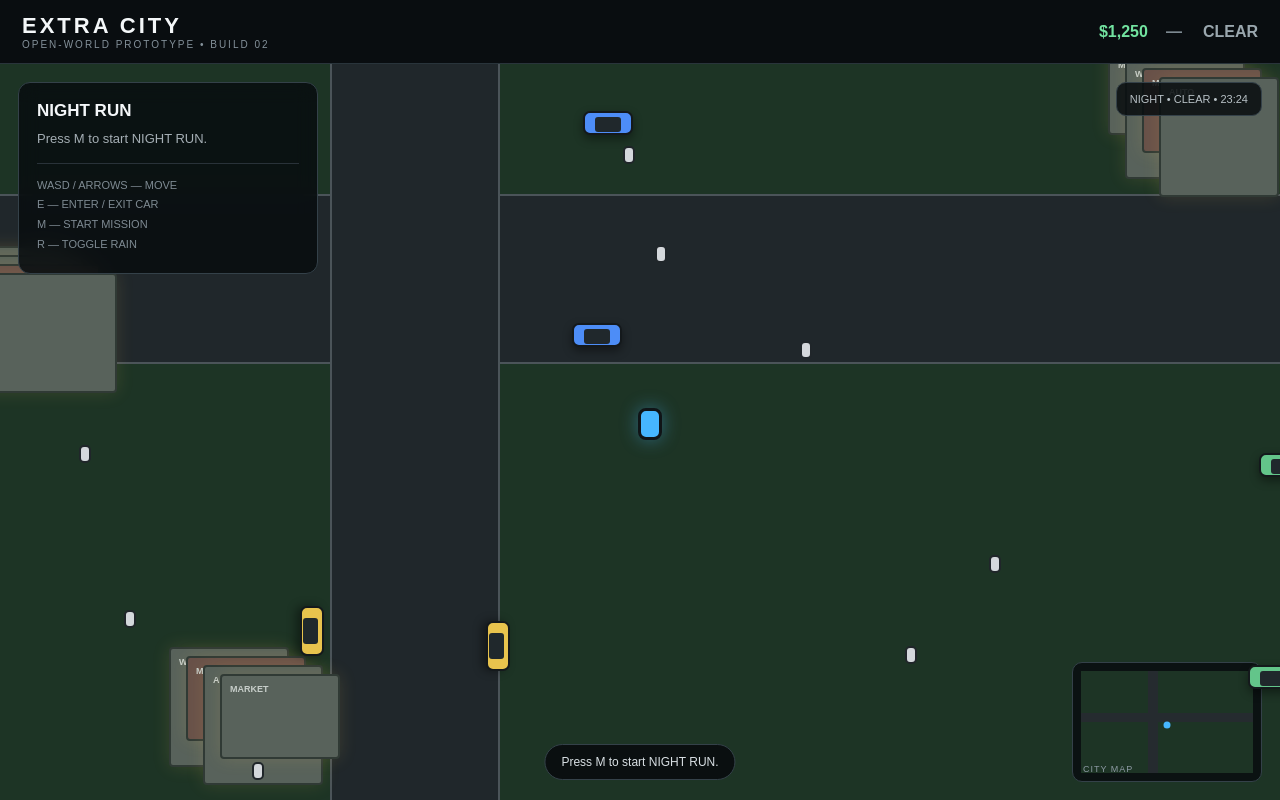
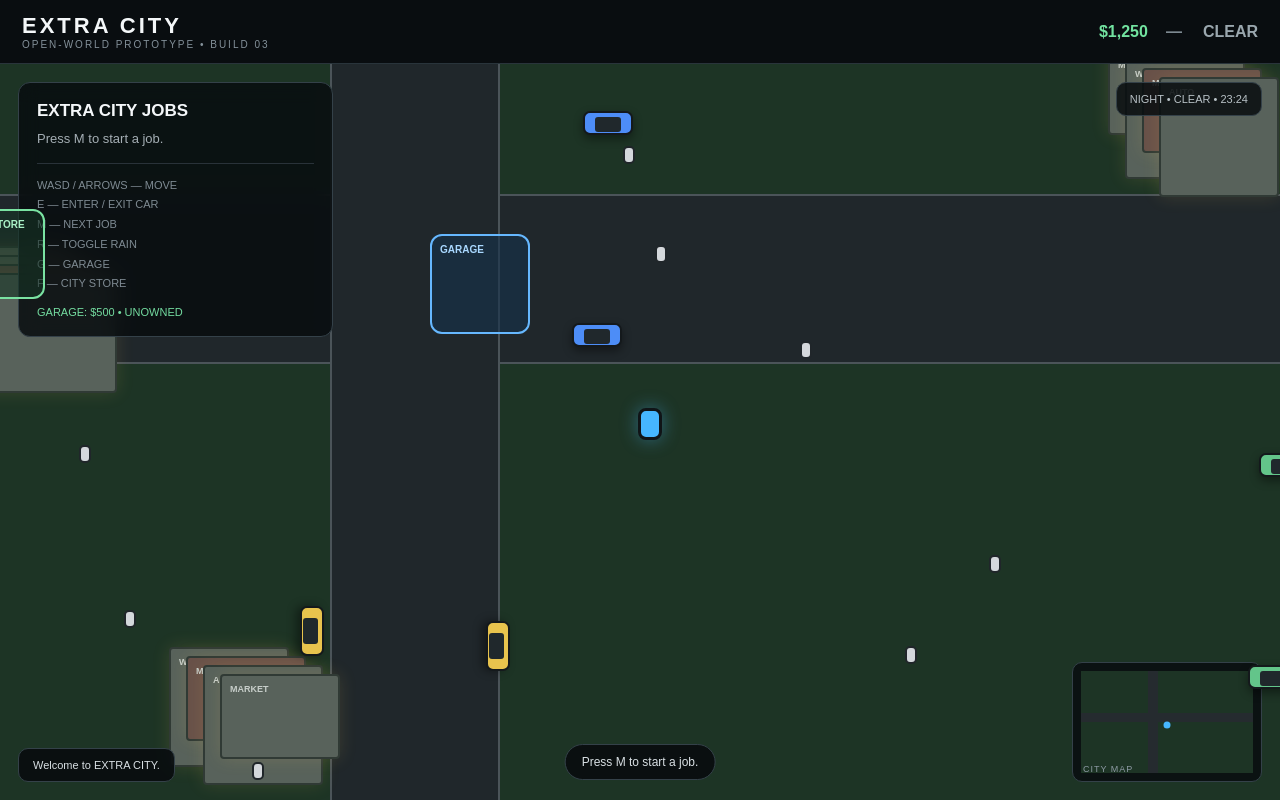
Before and after one commit to HUMANITY-creator/browser-gaming-hub, a Next.js app: page /gta7 in a window 1280 px wide. Built offline with nearby package versions, Linux system fonts and the light colour scheme.

Commit message:
feat: add jobs garage store and persistent progress

```diff
--- a/app/gta7/page.tsx
+++ b/app/gta7/page.tsx
@@ -9,6 +9,7 @@ const d = (a:{x:number,y:number}, b:{x:number,y:number}) => Math.hypot(a.x-b.x,a
 type Car = {id:number,x:number,y:number,angle:number,color:string,speed:number};
 type Ped = {id:number,x:number,y:number,tx:number,ty:number,state:"walk"|"panic"};
 type Cop = {id:number,x:number,y:number,angle:number};
+type MissionKind = "delivery"|"escape"|"checkpoint";
 
 export default function ExtraCity() {
   const [p,setP] = useState({x:1500,y:1050});
@@ -23,26 +24,63 @@ export default function ExtraCity() {
   const [wanted,setWanted] = useState(0);
   const [cash,setCash] = useState(1250);
   const [mission,setMission] = useState<"idle"|"active"|"done">("idle");
+  const [missionKind,setMissionKind] = useState<MissionKind>("delivery");
+  const [missionStep,setMissionStep] = useState(0);
   const [car,setCar] = useState<number|null>(null);
   const [police,setPolice] = useState<Cop[]>([]);
   const [time,setTime] = useState(21.5);
   const [weather,setWeather] = useState<"clear"|"rain">("clear");
+  const [garage,setGarage] = useState(0);
+  const [toast,setToast] = useState("Welcome to EXTRA CITY.");
   const keys = useRef(new Set<string>());
   const target = useMemo(()=>({x:2350,y:620}),[]);
-  const msg = mission==="idle" ? "Press M to start NIGHT RUN." : mission==="active" ? "Reach the yellow target. Lose the cops if they spot you." : "MISSION COMPLETE. Explore EXTRA CITY.";
+  const garageSpot = useMemo(()=>({x:1330,y:910}),[]);
+  const shopSpot = useMemo(()=>({x:850,y:880}),[]);
+  const checkpoint = useMemo(()=>({x:2220,y:1510}),[]);
+  const missionTarget = missionKind==="delivery" ? target : missionKind==="escape" ? garageSpot : checkpoint;
+  const missionText =
+    mission==="idle" ? "Press M to start a job." :
+    mission==="active" ? missionKind==="delivery" ? "Deliver the package to the yellow marker." :
+    missionKind==="escape" ? "Lose the cops, then reach the garage." :
+    "Hit the checkpoint, then return to the blue garage." :
+    "JOB COMPLETE. Pick another route.";
+
+  useEffect(()=>{
+    try {
+      const saved=localStorage.getItem("extra-city-save");
+      if(saved){const s=JSON.parse(saved); if(typeof s.cash==="number")setCash(s.cash); if(typeof s.garage==="number")setGarage(s.garage);}
+    } catch {}
+  },[]);
+
+  useEffect(()=>{
+    localStorage.setItem("extra-city-save",JSON.stringify({cash,garage}));
+  },[cash,garage]);
 
   useEffect(()=>{
     const down=(e:KeyboardEvent)=>{
       const k=e.key.toLowerCase(); keys.current.add(k);
-      if(["w","a","s","d","e","m","r","arrowup","arrowdown","arrowleft","arrowright"].includes(k)) e.preventDefault();
-      if(k==="m" && mission==="idle") { setMission("active"); setWanted(1); }
+      if(["w","a","s","d","e","m","r","g","f","arrowup","arrowdown","arrowleft","arrowright"].includes(k)) e.preventDefault();
+      if(k==="m" && mission!=="active"){
+        const next:MissionKind=missionKind==="delivery"?"escape":missionKind==="escape"?"checkpoint":"delivery";
+        setMissionKind(next); setMission("active"); setMissionStep(0);
+        if(next==="escape") setWanted(2); else setWanted(1);
+        setToast(next==="delivery"?"JOB: NIGHT DELIVERY":next==="escape"?"JOB: CLEAN GETAWAY":"JOB: CITY CHECKPOINT");
+      }
       if(k==="r") setWeather(w=>w==="clear"?"rain":"clear");
+      if(k==="g" && d(p,garageSpot)<150){
+        if(garage===0){setGarage(1);setCash(v=>Math.max(0,v-500));setToast("Garage purchased. Vehicle storage unlocked.");}
+        else {setToast("Garage: your ride is ready.");}
+      }
+      if(k==="f" && d(p,shopSpot)<140){
+        if(cash>=250){setCash(v=>v-250);setToast("City Store: repair kit purchased.");}
+        else setToast("Not enough cash.");
+      }
       if(k==="e"){
-        if(car!==null){ setCar(null); return; }
+        if(car!==null){ setCar(null); setToast("On foot."); return; }
         setCars(cs=>{
           let best=-1,bd=90;
           cs.forEach(c=>{const z=d(p,c);if(z<bd){bd=z;best=c.id;}});
-          if(best>=0){setCar(best);setWanted(w=>Math.min(5,Math.max(1,w+1)));}
+          if(best>=0){setCar(best);setWanted(w=>Math.min(5,Math.max(1,w+1)));setToast("Vehicle acquired. Wanted level increased.");}
           return cs;
         });
       }
@@ -50,7 +88,7 @@ export default function ExtraCity() {
     const up=(e:KeyboardEvent)=>keys.current.delete(e.key.toLowerCase());
     addEventListener("keydown",down); addEventListener("keyup",up);
     return()=>{removeEventListener("keydown",down);removeEventListener("keyup",up)};
-  },[car,mission,p]);
+  },[car,mission,missionKind,p,garage,cash,garageSpot,shopSpot]);
 
   useEffect(()=>{
     let raf=0,last=performance.now(),accel=0,angle=0;
@@ -65,27 +103,20 @@ export default function ExtraCity() {
         accel=clamp(accel,-220,520);
         if(left) angle-=dt*(1.5+Math.abs(accel)/300);
         if(right) angle+=dt*(1.5+Math.abs(accel)/300);
-        setP(old=>({
-          x:clamp(old.x+Math.cos(angle)*accel*dt,70,W-70),
-          y:clamp(old.y+Math.sin(angle)*accel*dt,70,H-70)
-        }));
+        setP(old=>({x:clamp(old.x+Math.cos(angle)*accel*dt,70,W-70),y:clamp(old.y+Math.sin(angle)*accel*dt,70,H-70)}));
         setCars(cs=>cs.map(c=>c.id===car?{...c,x:p.x,y:p.y,angle,speed:Math.abs(accel)}:c));
       } else {
         const vx=(right?1:0)-(left?1:0), vy=(down?1:0)-(up?1:0), len=Math.hypot(vx,vy)||1;
         setP(old=>({x:clamp(old.x+vx/len*250*dt,60,W-60),y:clamp(old.y+vy/len*250*dt,60,H-60)}));
       }
 
-      setCars(cs=>cs.map(c=>c.id===car?c:{
-        ...c,
-        x:clamp(c.x+Math.cos(c.angle)*c.speed*dt,60,W-60),
-        y:clamp(c.y+Math.sin(c.angle)*c.speed*dt,60,H-60)
-      }));
+      setCars(cs=>cs.map(c=>c.id===car?c:{...c,x:clamp(c.x+Math.cos(c.angle)*c.speed*dt,60,W-60),y:clamp(c.y+Math.sin(c.angle)*c.speed*dt,60,H-60)}));
 
       setPeds(ps=>ps.map(n=>{
         const panic=d(n,p)<170 || (wanted>0 && d(n,p)<250);
         const tx=panic?n.x+(n.x-p.x)*2:n.tx, ty=panic?n.y+(n.y-p.y)*2:n.ty;
         const dx=tx-n.x,dy=ty-n.y,len=Math.hypot(dx,dy)||1;
-        let nx=n.x+dx/len*(panic?125:42)*dt, ny=n.y+dy/len*(panic?125:42)*dt;
+        const nx=n.x+dx/len*(panic?125:42)*dt, ny=n.y+dy/len*(panic?125:42)*dt;
         if(!panic && d({x:nx,y:ny},{x:n.tx,y:n.ty})<30){n.tx=180+((n.id*571+now/20)%2640);n.ty=180+((n.id*283+now/30)%1640);}
         return {...n,x:clamp(nx,80,W-80),y:clamp(ny,80,H-80),state:panic?"panic":"walk"};
       }));
@@ -102,17 +133,29 @@ export default function ExtraCity() {
       } else setPolice([]);
 
       setTime(t=>(t+dt*0.35)%24);
-      if(mission==="active" && d(p,target)<115){setMission("done");setCash(v=>v+1500);setWanted(0);}
+
+      if(mission==="active"){
+        if(missionKind==="checkpoint" && missionStep===0 && d(p,checkpoint)<120){setMissionStep(1);setToast("Checkpoint reached. Return to the garage.");}
+        else if(missionKind==="checkpoint" && missionStep===1 && d(p,garageSpot)<130){setMission("done");setCash(v=>v+2200);setWanted(0);setToast("CITY CHECKPOINT complete. +$2,200");}
+        else if(missionKind==="delivery" && d(p,target)<115){setMission("done");setCash(v=>v+1500);setWanted(0);setToast("NIGHT DELIVERY complete. +$1,500");}
+        else if(missionKind==="escape" && wanted===0 && d(p,garageSpot)<130){setMission("done");setCash(v=>v+2800);setToast("CLEAN GETAWAY complete. +$2,800");}
+      }
       raf=requestAnimationFrame(loop);
     };
     raf=requestAnimationFrame(loop); return()=>cancelAnimationFrame(raf);
-  },[car,mission,target,p,wanted]);
+  },[car,mission,missionKind,missionStep,target,checkpoint,garageSpot,p,wanted]);
 
   useEffect(()=>{
     if(!wanted)return;
-    const t=setInterval(()=>setWanted(w=>Math.random()<0.22?Math.max(0,w-1):w),4500);
+    const t=setInterval(()=>setWanted(w=>Math.random()<0.18?Math.max(0,w-1):w),4500);
     return()=>clearInterval(t);
   },[wanted]);
+
+  useEffect(()=>{
+    if(mission!=="done") return;
+    const t=setTimeout(()=>setMission("idle"),2200);
+    return()=>clearTimeout(t);
+  },[mission]);
 
   const camX=clamp(p.x-650,0,W-1300), camY=clamp(p.y-360,0,H-720);
   const night=time>=19||time<6;
@@ -124,27 +167,28 @@ export default function ExtraCity() {
 
   return <main style={{height:"100vh",background:"#080b0e",color:"#f4f7f9",fontFamily:"Arial,sans-serif",overflow:"hidden"}}>
     <header style={{height:64,display:"flex",alignItems:"center",justifyContent:"space-between",padding:"0 22px",background:"#090d10",borderBottom:"1px solid #29343b",position:"relative",zIndex:20}}>
-      <div><div style={{fontWeight:900,letterSpacing:3,fontSize:22}}>EXTRA CITY</div><div style={{fontSize:10,color:"#84919a",letterSpacing:2}}>OPEN-WORLD PROTOTYPE • BUILD 02</div></div>
+      <div><div style={{fontWeight:900,letterSpacing:3,fontSize:22}}>EXTRA CITY</div><div style={{fontSize:10,color:"#84919a",letterSpacing:2}}>OPEN-WORLD PROTOTYPE • BUILD 03</div></div>
       <div style={{display:"flex",gap:18,fontWeight:800}}><span style={{color:"#72e3a0"}}>{"$"+cash.toLocaleString()}</span><span style={{color:wanted?"#ff5a5a":"#7d8991",letterSpacing:3}}>{wanted?"★".repeat(wanted):"—"}</span><span style={{color:"#9aa7ae"}}>{weather==="rain"?"RAIN":"CLEAR"}</span></div>
     </header>
     <section style={{position:"relative",height:"calc(100vh - 64px)",overflow:"hidden",background:night?"#18261d":"#426342"}}>
       <div style={{position:"absolute",left:-camX,top:-camY,width:W,height:H,background:night?"#1d3425":"#426342",transition:"background .5s"}}>
         {roads.map((r,i)=><div key={i} style={{position:"absolute",left:r.x,top:r.y,width:r.w,height:r.h,background:night?"#20272b":"#2d3336",boxShadow:"inset 0 0 0 2px #4b5459"}}/>)}
-        {buildings.map((b,i)=><div key={i} style={{position:"absolute",left:b.x,top:b.y,width:b.w,height:b.h,background:i%4===0?"#685149":"#58625b",border:"2px solid #303a35",borderRadius:4,boxShadow:night?"0 0 18px #f4c95d22":"none"}}>
-          <div style={{padding:8,fontSize:9,fontWeight:900,color:"#c7ceca"}}>{["MOTEL","AUTO","MARKET","WAREHOUSE"][i%4]}</div>
-        </div>)}
+        {buildings.map((b,i)=><div key={i} style={{position:"absolute",left:b.x,top:b.y,width:b.w,height:b.h,background:i%4===0?"#685149":"#58625b",border:"2px solid #303a35",borderRadius:4,boxShadow:night?"0 0 18px #f4c95d22":"none"}}><div style={{padding:8,fontSize:9,fontWeight:900,color:"#c7ceca"}}>{["MOTEL","AUTO","MARKET","WAREHOUSE"][i%4]}</div></div>)}
+        <div style={{position:"absolute",left:shopSpot.x-45,top:shopSpot.y-45,width:90,height:90,border:"2px solid #7ae3a2",borderRadius:12,background:"#17342699",zIndex:3}}><div style={{padding:8,fontSize:10,fontWeight:900,color:"#a9f0c6"}}>CITY STORE</div></div>
+        <div style={{position:"absolute",left:garageSpot.x-50,top:garageSpot.y-50,width:100,height:100,border:"2px solid #66b8ff",borderRadius:12,background:"#14314b99",zIndex:3}}><div style={{padding:8,fontSize:10,fontWeight:900,color:"#a9d8ff"}}>GARAGE</div></div>
         {peds.map(n=><div key={"ped"+n.id} style={{position:"absolute",left:n.x-6,top:n.y-9,width:12,height:18,borderRadius:5,background:n.state==="panic"?"#ffbd55":"#d4d8dc",border:"2px solid #20262a",zIndex:5}}/>)}
         {police.map(q=><div key={"police"+q.id} style={{position:"absolute",left:q.x-29,top:q.y-14,width:58,height:28,borderRadius:6,background:"#f2f2f2",border:"2px solid #15191c",transform:"rotate("+q.angle+"rad)",zIndex:8}}><div style={{height:8,background:"#2563eb"}}/><div style={{position:"absolute",right:0,top:0,width:29,height:8,background:"#ef4444"}}/><div style={{position:"absolute",left:8,top:13,width:42,height:6,background:"#20262a",borderRadius:2}}/></div>)}
         {cars.map(c=><div key={c.id} style={{position:"absolute",left:c.x-25,top:c.y-12,width:50,height:24,borderRadius:7,background:c.color,border:c.id===car?"3px solid white":"2px solid #14191c",transform:"rotate("+c.angle+"rad)",zIndex:6,boxShadow:"0 4px 10px #0006"}}><div style={{position:"absolute",left:10,top:4,width:26,height:15,background:"#20282c",borderRadius:3}}/></div>)}
-        {mission==="active"&&<div style={{position:"absolute",left:target.x-48,top:target.y-48,width:96,height:96,border:"3px solid #ffd84d",borderRadius:"50%",boxShadow:"0 0 35px #ffd84d55",zIndex:4}}/>}
+        {mission==="active"&&<div style={{position:"absolute",left:missionTarget.x-48,top:missionTarget.y-48,width:96,height:96,border:"3px solid #ffd84d",borderRadius:"50%",boxShadow:"0 0 35px #ffd84d55",zIndex:4}}/>}
         <div style={{position:"absolute",left:p.x-12,top:p.y-16,width:24,height:32,borderRadius:8,background:car!==null?"#f1f1f1":"#46b6ff",border:"3px solid #101417",boxShadow:"0 0 18px #46b6ff66",zIndex:10}}/>
         {weather==="rain"&&<div style={{position:"absolute",inset:0,pointerEvents:"none",backgroundImage:"repeating-linear-gradient(105deg,transparent 0,transparent 14px,#9ed8ff33 15px,#9ed8ff33 16px)",opacity:.75}}/>}
       </div>
 
-      <aside style={{position:"absolute",left:18,top:18,width:300,padding:18,background:"#090d10dd",border:"1px solid #344149",borderRadius:12,backdropFilter:"blur(10px)"}}>
-        <div style={{fontWeight:900,fontSize:17}}>NIGHT RUN</div>
-        <div style={{marginTop:8,color:"#a5afb5",fontSize:13,lineHeight:1.5}}>{msg}</div>
-        <div style={{marginTop:14,paddingTop:12,borderTop:"1px solid #293239",color:"#7f8b93",fontSize:11,lineHeight:1.8}}>WASD / ARROWS — MOVE<br/>E — ENTER / EXIT CAR<br/>M — START MISSION<br/>R — TOGGLE RAIN</div>
+      <aside style={{position:"absolute",left:18,top:18,width:315,padding:18,background:"#090d10dd",border:"1px solid #344149",borderRadius:12,backdropFilter:"blur(10px)"}}>
+        <div style={{fontWeight:900,fontSize:17}}>EXTRA CITY JOBS</div>
+        <div style={{marginTop:8,color:"#a5afb5",fontSize:13,lineHeight:1.5}}>{missionText}</div>
+        <div style={{marginTop:14,paddingTop:12,borderTop:"1px solid #293239",color:"#7f8b93",fontSize:11,lineHeight:1.8}}>WASD / ARROWS — MOVE<br/>E — ENTER / EXIT CAR<br/>M — NEXT JOB<br/>R — TOGGLE RAIN<br/>G — GARAGE<br/>F — CITY STORE</div>
+        <div style={{marginTop:12,color:"#74dca0",fontSize:11}}>GARAGE: {garage?"OWNED":"$500 • UNOWNED"}</div>
       </aside>
 
       <div style={{position:"absolute",right:18,top:18,padding:"10px 13px",background:"#090d10dd",border:"1px solid #344149",borderRadius:10,fontSize:11,color:"#b8c1c6"}}>
@@ -157,11 +201,13 @@ export default function ExtraCity() {
           <div style={{position:"absolute",left:0,top:"41%",width:"100%",height:"9%",background:"#252b2f"}}/>
           <div style={{position:"absolute",left:(p.x/W*100)+"%",top:(p.y/H*100)+"%",width:7,height:7,background:"#46b6ff",borderRadius:"50%",transform:"translate(-50%,-50%)"}}/>
           {police.map(q=><div key={q.id} style={{position:"absolute",left:(q.x/W*100)+"%",top:(q.y/H*100)+"%",width:5,height:5,background:"#ff4d4d",borderRadius:"50%",transform:"translate(-50%,-50%)"}}/>)}
-          {mission==="active"&&<div style={{position:"absolute",left:(target.x/W*100)+"%",top:(target.y/H*100)+"%",width:7,height:7,background:"#ffd84d",borderRadius:"50%",transform:"translate(-50%,-50%)"}}/>}
+          {mission==="active"&&<div style={{position:"absolute",left:(missionTarget.x/W*100)+"%",top:(missionTarget.y/H*100)+"%",width:7,height:7,background:"#ffd84d",borderRadius:"50%",transform:"translate(-50%,-50%)"}}/>}
         </div>
         <div style={{position:"absolute",left:10,bottom:7,fontSize:9,color:"#8d9aa4",letterSpacing:1}}>CITY MAP</div>
       </div>
-      <div style={{position:"absolute",left:"50%",bottom:20,transform:"translateX(-50%)",padding:"10px 16px",background:"#090d10ee",border:"1px solid #344149",borderRadius:999,fontSize:12,color:"#d9e0e4"}}>{msg}</div>
+
+      <div style={{position:"absolute",left:18,bottom:18,padding:"10px 14px",background:"#090d10ee",border:"1px solid #344149",borderRadius:10,fontSize:11,color:"#d9e0e4",maxWidth:430}}>{toast}</div>
+      <div style={{position:"absolute",left:"50%",bottom:20,transform:"translateX(-50%)",padding:"10px 16px",background:"#090d10ee",border:"1px solid #344149",borderRadius:999,fontSize:12,color:"#d9e0e4"}}>{missionText}</div>
     </section>
   </main>;
 }
```
